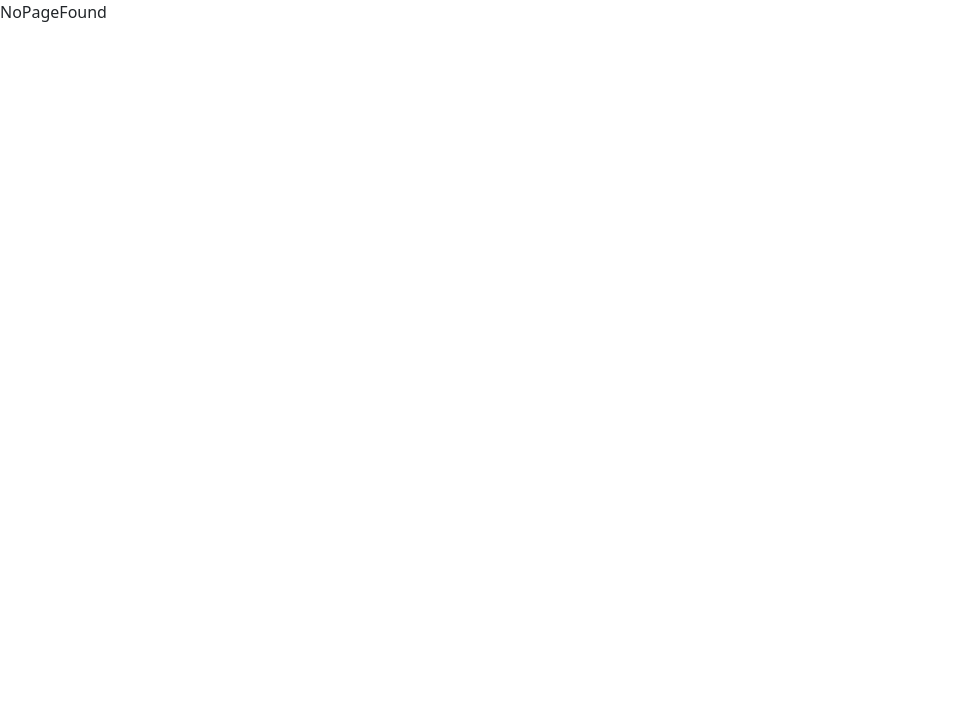
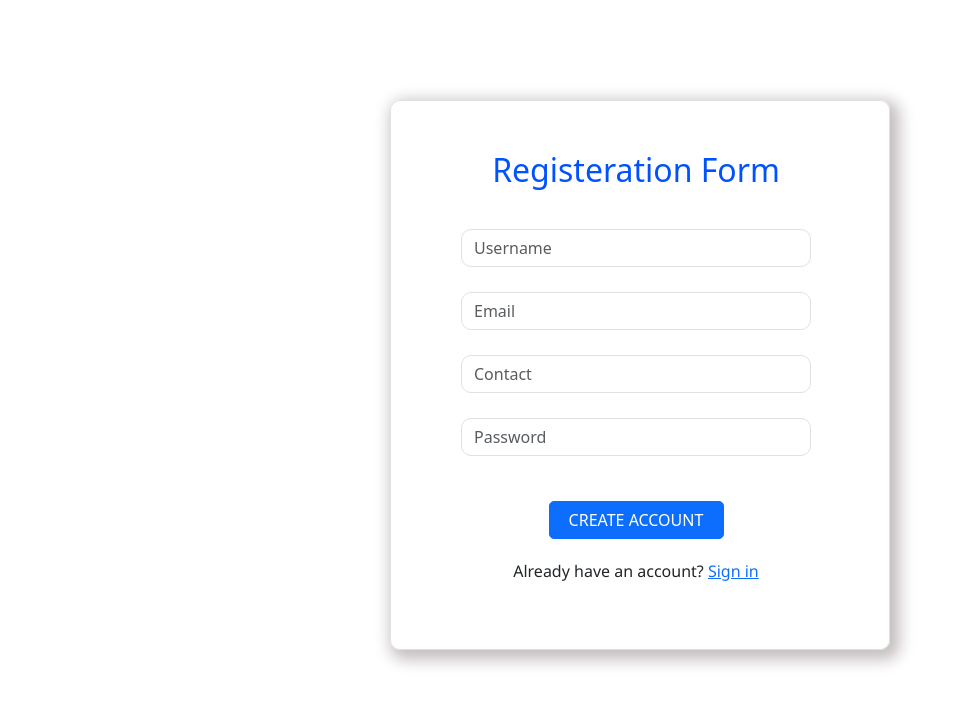
Before and after one commit to AskinasNatemin/KHFrontend, a React (Create React App) app: page /StaffReg in a window 1280 px wide. Shown: the top 704 px of the page, without its empty margins (0-968 px from the left). Built offline with nearby package versions, Linux system fonts and the light colour scheme.

Commit message:
feat:new files are added

```diff
--- a/src/App.js
+++ b/src/App.js
@@ -3,6 +3,7 @@ import "bootstrap/dist/css/bootstrap.min.css";
 import "bootstrap/dist/js/bootstrap.bundle.min.js";
 import NoPageFound from "./Components/NoPageFound";
 import Navbar from "./Components/Navbar";
+import StaffRegistration from "./Components/Staff/StaffRegistration";
 
 function App() {
   return (
@@ -11,6 +12,7 @@ function App() {
         <Routes>
           <Route path='*' element={<NoPageFound/>}/>
           <Route path="/" element={<Navbar/>}/>
+          <Route path='StaffReg' element={<StaffRegistration/>}/>
         </Routes>
       </BrowserRouter>
     </div>
--- /dev/null
+++ b/src/Components/Staff/StaffRegistration.jsx
@@ -0,0 +1,110 @@
+import axios from "axios"
+import React, { useEffect, useState } from "react";
+import "../../Styles/StaffReg.css";
+function StaffRegistration() {
+  const[state,setState]=useState({
+  Name:"",
+  Email:"",
+  Contact:'',
+  Password:'',
+  });
+
+  const change=(e)=>{
+    setState({...state,[e.target.name]:e.target.value});
+    console.log(state);
+
+
+  };
+  const addData = async () => {
+    try {
+      const res = await axios.post(
+        "http://localhost:5002/staffRegistration",
+        state
+      );
+      console.log("Response:", res.data);
+    } catch (error) {
+      console.error("Error:", error.message);
+    }
+  };
+  const handleSubmit = (e) => {
+    e.preventDefault(); // Prevent default form submission
+    console.log("Form Data:", state);
+    // addData();
+  };
+
+  return (
+    <div >
+      <form onSubmit={handleSubmit}>
+      <div className="border">
+        <span className="">
+          <div className="staffinput">
+            <div className="staffhead">
+              <h2>Registeration Form</h2>
+            </div>
+
+            <div className="input-group flex-nowrap ">
+              <input
+                  onChange={change}
+                type="text"
+                className="form-control"
+                placeholder="Username"
+                aria-label="Username"
+                aria-describedby="addon-wrapping"
+                id="Benin"
+                name="Name"
+                value={state.Name}
+                required
+              />
+            </div>
+            <div className="mb-3">
+              <input
+                onChange={change}
+                type="email"
+                className="form-control"
+                id="exampleFormControlInput1"
+                placeholder="Email"
+                name="Email"
+                value={state.Email}
+                required
+              />
+            </div>
+            <div className="mb-3">
+              <input
+                onChange={change}
+                type="number"
+                className="form-control"
+                id="exampleFormControlInput2"
+                placeholder="Contact"
+                name="Contact"
+                value={state.Contact}
+                required
+              />
+            </div>
+            <div className="mb-3">
+              <input
+                onChange={change}
+                type="password"
+                className="form-control"
+                id="exampleFormControlInput3"
+                placeholder="Password"
+                name="Password"
+                value={state.Password}
+              />
+            </div>
+            <div className="d-grid gap-2 col-6 mx-auto staffbutton">
+              <button className="btn btn-primary" type="Submit">
+                CREATE ACCOUNT
+              </button>
+            </div>
+            <div className="stafflink">
+              Already have an account? <a href="">Sign in</a>
+            </div>
+          </div>
+        </span>
+      </div>
+      </form>
+    </div>
+  );
+}
+
+export default StaffRegistration;
--- /dev/null
+++ b/src/Styles/StaffReg.css
@@ -0,0 +1,42 @@
+.border{
+    margin:auto;
+    margin-top: 100px;
+    height:550px;
+    width:500px;
+    border-radius: 10px;
+    box-shadow: 5px 5px 15px 5px rgb(197, 191, 191)
+}
+.staffhead{
+    text-align: center;
+    margin-bottom: 40px;
+    color: rgb(0, 81, 255);
+
+}
+.staffinput {
+
+    width: 350px;
+    margin-top: 50px;
+    margin-left: 70px;
+
+
+}
+.staffinput input{
+   margin-bottom: 25px;
+   border-radius: 10px;
+}
+.staffbutton{
+    margin-top: 45px;
+
+}
+.staffbutton button{
+    border-radius: 5px;
+}
+.form-control:focus{
+    border-color: rgb(138, 138, 138);
+    box-shadow: 1px 1px 10px 1px rgb(192, 190, 190)
+}
+.stafflink{
+    text-align: center;
+    margin-top: 20px;
+    font-family:'Segoe UI', Tahoma, Geneva, Verdana, sans-serif;
+}
```
